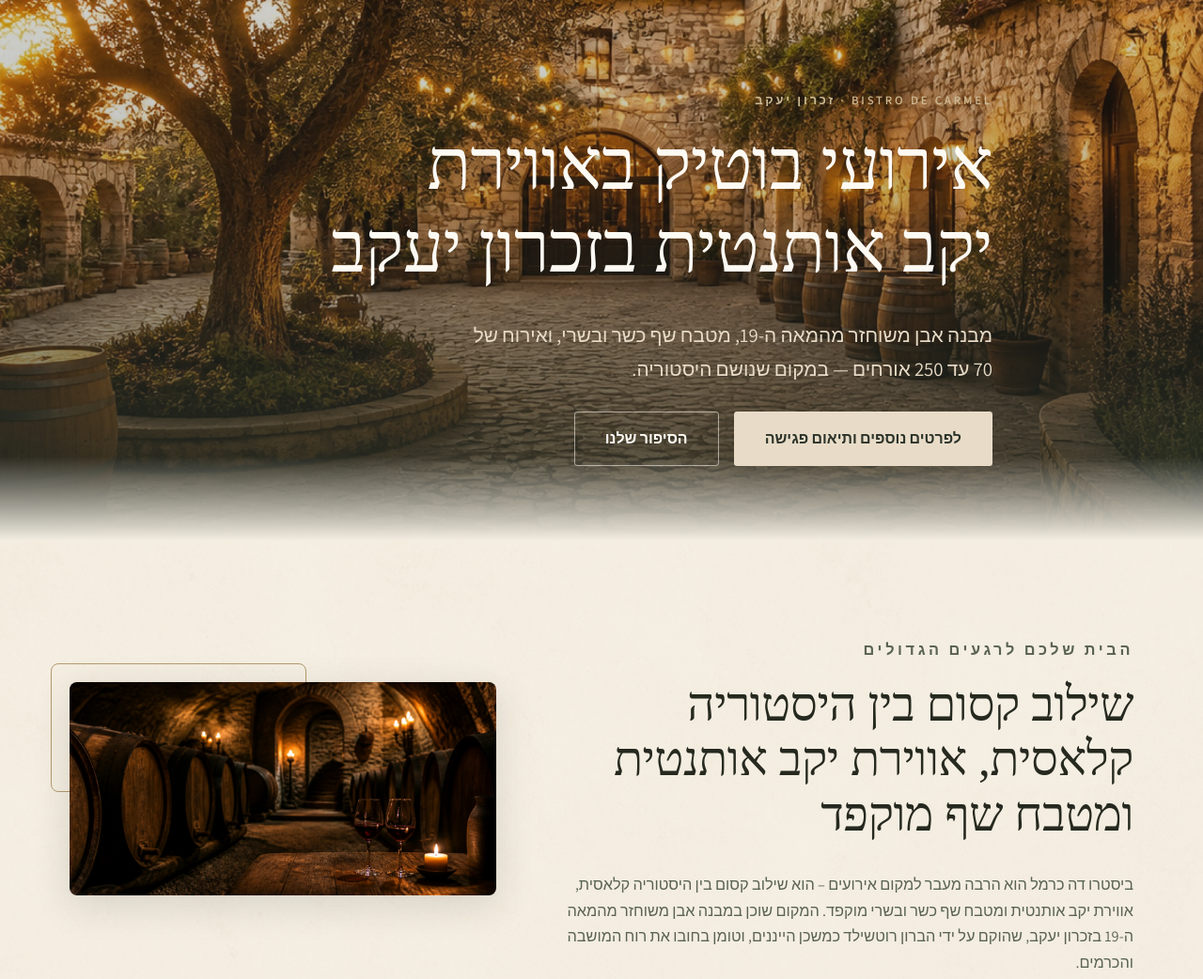
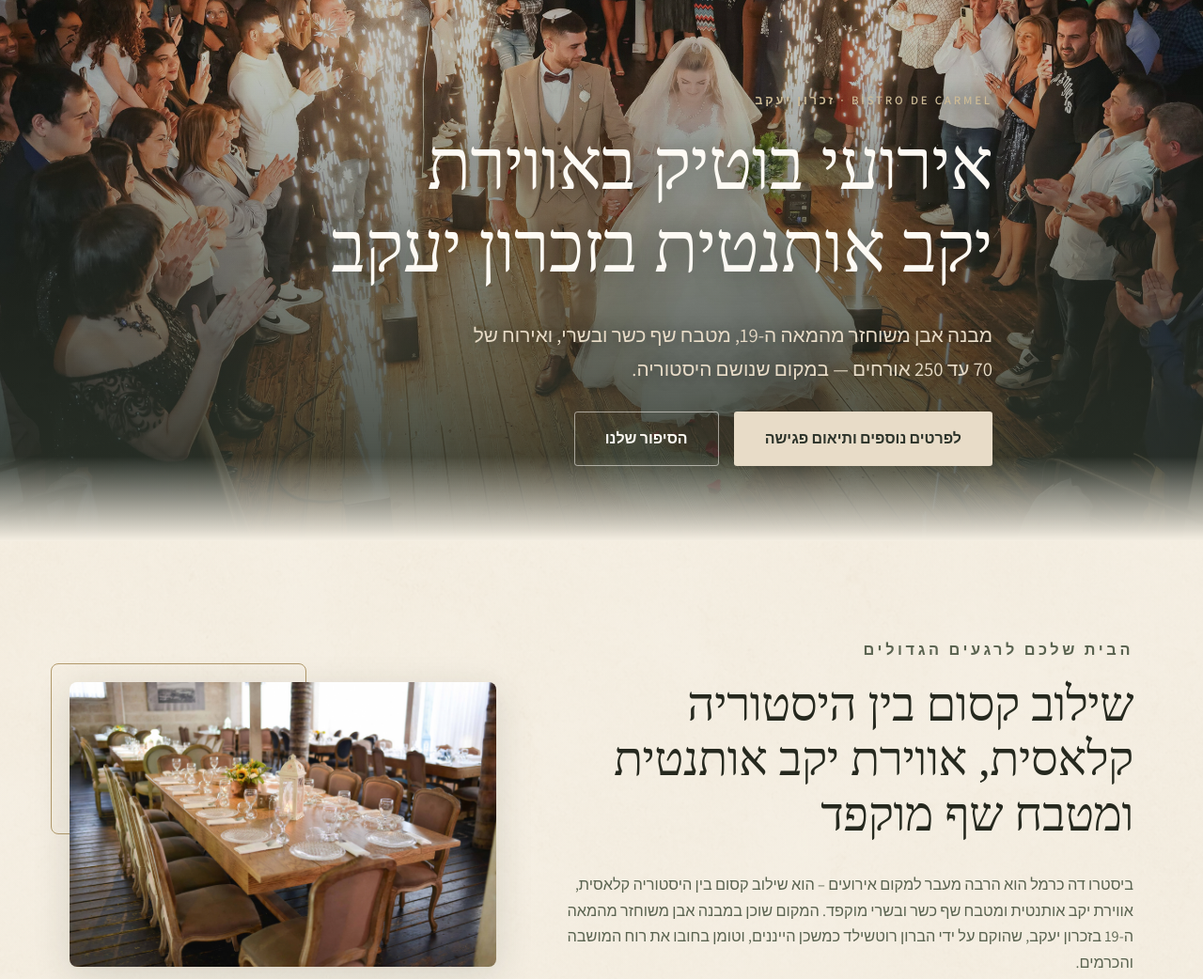
Before and after one commit to bistrodecarmel/bistrodecarmel, an Astro site: page / in a window 1280 px wide. Shown: the part 160-1202 px from the top of the page at 94% size. Built offline with nearby package versions, Linux system fonts and the light colour scheme; Astro itself is replaced by a stand-in of ours; a web font is replaced by a local one.

Commit message:
Replace AI venue imagery with authentic photos only
Client requirement: venue images must be real photos of the actual place.
- Hero: real sparkler-entrance photo from the venue's wedding gallery,
  Magnific-upscaled (precision mode), stronger overlay + text shadow for
  legibility
- Story section: real dining-hall interior photo
- Culinary background: real chef-dish photo
- Removed all AI-generated 'atmosphere' images from the site (archived in
  client Dropbox only); abstract textures and line-art divider retained
- Added og-default.jpg derived from the real hero photo

```diff
--- a/src/pages/index.astro
+++ b/src/pages/index.astro
@@ -59,7 +59,7 @@
 >
   <Fragment slot="head">
     <LocalBusinessSchema />
-    <link rel="preload" as="image" href="/images/atmosphere/hero-courtyard.jpg" />
+    <link rel="preload" as="image" href="/images/atmosphere/hero-sparklers.jpg" />
   </Fragment>
 
   <Header overlay />
@@ -69,8 +69,8 @@
     <section class="hero">
       <div class="hero-bg" data-parallax="60">
         <img
-          src="/images/atmosphere/hero-courtyard.jpg"
-          alt="חצר אבן היסטורית של יקב בזכרון יעקב בשעת שקיעה, עצי זית ונורות תלויות"
+          src="/images/atmosphere/hero-sparklers.jpg"
+          alt="כניסת זוג לאולם ביסטרו דה כרמל בליווי מזרקות זיקוקים, אורחים מריעים משני הצדדים"
           fetchpriority="high"
         />
       </div>
@@ -118,8 +118,8 @@
         </div>
         <div class="story-media" data-animate="fade-up">
           <img
-            src="/images/atmosphere/wine-cellar.jpg"
-            alt="מרתף יין היסטורי עם חביות אלון ואור נרות"
+            src="/images/gallery/venue/venue-03.jpg"
+            alt="חלל האירועים של ביסטרו דה כרמל — קירות אבן, שולחנות עץ וכיסאות וינטאז'"
             loading="lazy"
           />
           <div class="story-media-accent" aria-hidden="true"></div>
@@ -164,8 +164,8 @@
     <section id="food" class="food section-dark">
       <div class="food-bg" data-parallax="80">
         <img
-          src="/images/atmosphere/taboon-moody.jpg"
-          alt="מאפים טריים ליד טאבון אבן בוער"
+          src="/images/gallery/culinary/food-05.jpg"
+          alt="מנת שף של ביסטרו דה כרמל על רקע עץ כפרי"
           loading="lazy"
         />
       </div>
@@ -275,9 +275,10 @@
     z-index: 1;
     background: linear-gradient(
       to top,
-      color-mix(in srgb, var(--color-olive-deep) 88%, transparent) 0%,
-      color-mix(in srgb, var(--color-olive-deep) 30%, transparent) 45%,
-      color-mix(in srgb, var(--color-olive-deep) 18%, transparent) 100%
+      color-mix(in srgb, var(--color-olive-deep) 96%, transparent) 0%,
+      color-mix(in srgb, var(--color-olive-deep) 62%, transparent) 38%,
+      color-mix(in srgb, var(--color-olive-deep) 28%, transparent) 70%,
+      color-mix(in srgb, var(--color-olive-deep) 22%, transparent) 100%
     );
   }
 
@@ -292,6 +293,12 @@
     color: var(--color-white);
     text-wrap: balance;
     margin-block-end: 0.4em;
+    text-shadow: 0 2px 28px rgba(20, 24, 18, 0.55);
+  }
+
+  .hero-sub,
+  .hero-eyebrow {
+    text-shadow: 0 1px 16px rgba(20, 24, 18, 0.6);
   }
 
   .hero-eyebrow {
```
Also changed, not shown: public/images/atmosphere/hero-courtyard-alt.jpg (deleted), public/images/atmosphere/hero-courtyard.jpg (deleted), public/images/atmosphere/hero-sparklers.jpg (added), public/images/atmosphere/taboon-moody-alt.jpg (deleted), public/images/atmosphere/taboon-moody.jpg (deleted), public/images/atmosphere/wine-cellar-alt.jpg (deleted), public/images/atmosphere/wine-cellar.jpg (deleted), public/og-default.jpg (added).
